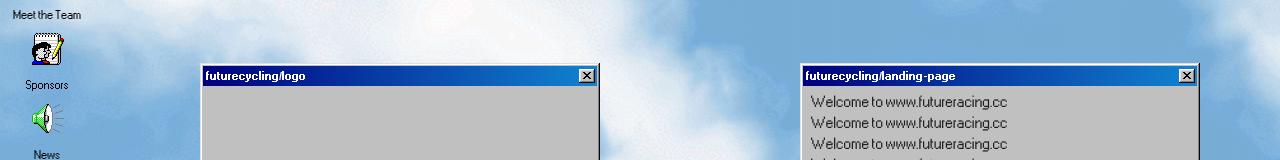
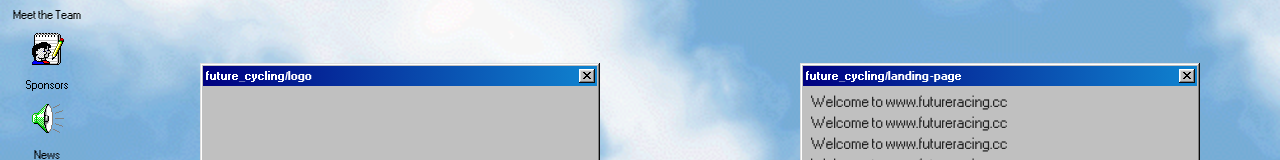
Before and after one commit to noahnovickf/futureracing, a Next.js app: page / in a window 1280 px wide. Shown: the part 137-297 px from the top of the page. Built offline with nearby package versions, Linux system fonts and the light colour scheme; a web font is replaced by a local one.

Commit message:
change copy

```diff
--- a/src/app/page.tsx
+++ b/src/app/page.tsx
@@ -15,7 +15,7 @@ const Home = () => {
     return (
       <Fragment>
         <StaticWindow
-          header="futurecycling/landing-page"
+          header="future_cycling/landing-page"
           style={{
             position: 'absolute',
             width: 250,
@@ -26,7 +26,7 @@ const Home = () => {
           <FutureHome width={150} height={150} />
         </StaticWindow>
         <StaticWindow
-          header="futurecycling/welcome"
+          header="future_cycling/welcome"
           style={{
             position: 'absolute',
             width: 250,
@@ -46,13 +46,13 @@ const Home = () => {
       <IconContainer />
       <main className={styles.main}>
         <DragWindow
-          header="futurecycling/landing-page"
+          header="future_cycling/landing-page"
           coordinates={{ x: 800, y: 200 }}
         >
           <Welcome height={300} />
         </DragWindow>
         <DragWindow
-          header="futurecycling/logo"
+          header="future_cycling/logo"
           coordinates={{ x: 200, y: 200 }}
         >
           <FutureHome width={400} height={400} />
```
